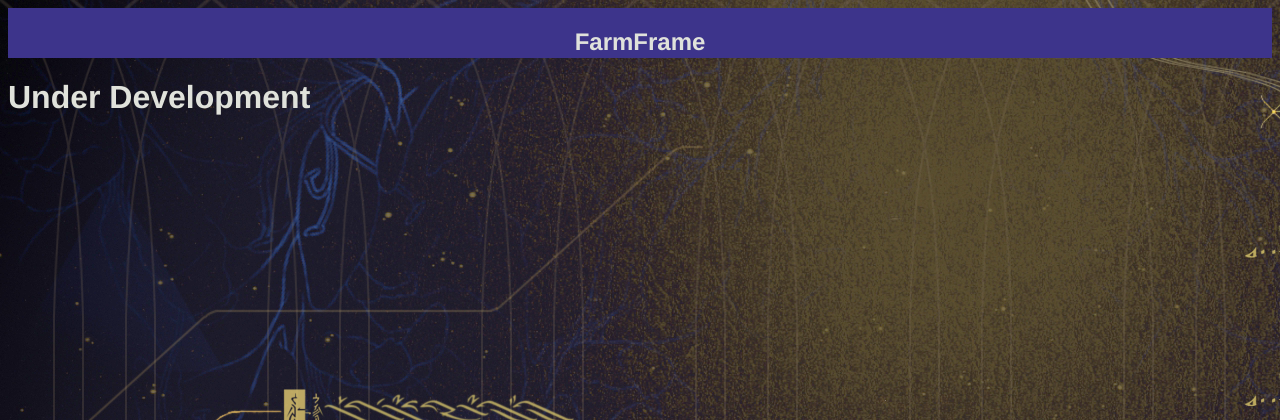
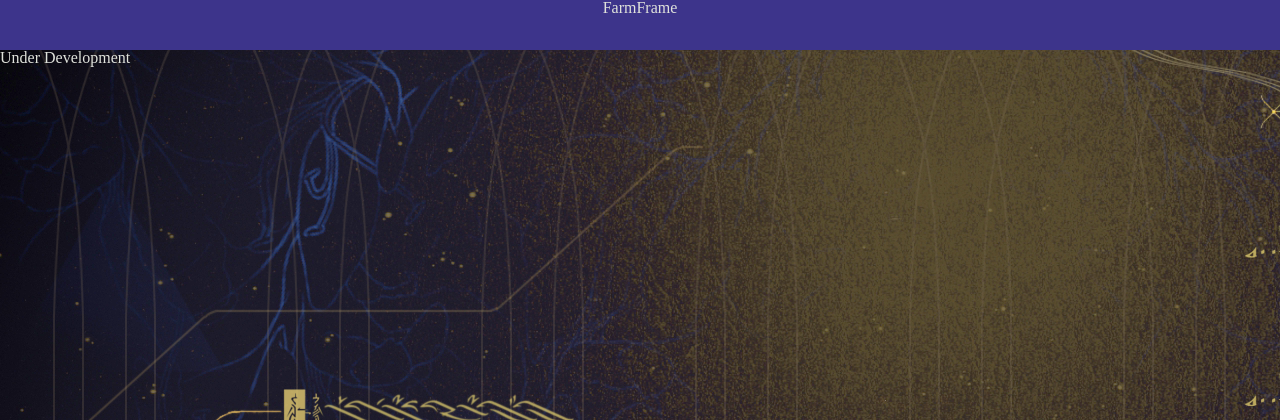
Before and after one commit to puentebravo/FarmFrame, a Flask app: page / in a window 1280 px wide. Shown: the top 420 px of the page. Run offline with Flask 2, Linux system fonts and the light colour scheme.

Commit message:
Added reset to index.html template

```diff
--- a/server/templates/index.html
+++ b/server/templates/index.html
@@ -1,19 +1,31 @@
 <!DOCTYPE html>
 <html lang="en">
-<head>
-    <meta charset="UTF-8">
-    <meta http-equiv="X-UA-Compatible" content="IE=edge">
-    <meta name="viewport" content="width=device-width, initial-scale=1.0">
-    <link rel="stylesheet" href="{{ url_for('static', filename='style.css') }}">
+  <head>
+    <meta charset="UTF-8" />
+    <meta http-equiv="X-UA-Compatible" content="IE=edge" />
+    <meta name="viewport" content="width=device-width, initial-scale=1.0" />
+    <link rel="preconnect" href="https://fonts.googleapis.com" />
+    <link rel="preconnect" href="https://fonts.gstatic.com" crossorigin />
+    <link
+      href="https://fonts.googleapis.com/css2?family=Space+Mono&display=swap"
+      rel="stylesheet"
+    />
+    <link
+      rel="stylesheet"
+      href="{{ url_for('static', filename='style.css') }}"
+    />
+    <link
+    rel="stylesheet"
+    href="{{ url_for('static', filename='reset.css') }}"
+  />
     <title>FarmFrame</title>
-</head>
-<body>
+  </head>
+  <body>
     <nav>
-        <h1>FarmFrame</h1>
+      <h1 id="title">FarmFrame</h1>
     </nav>
     <h1>Under Development</h1>
 
-
-<script src="{{ url_for('static', filename='index.js') }}"></script>
-</body>
+    <script src="{{ url_for('static', filename='index.js') }}"></script>
+  </body>
 </html>
```
